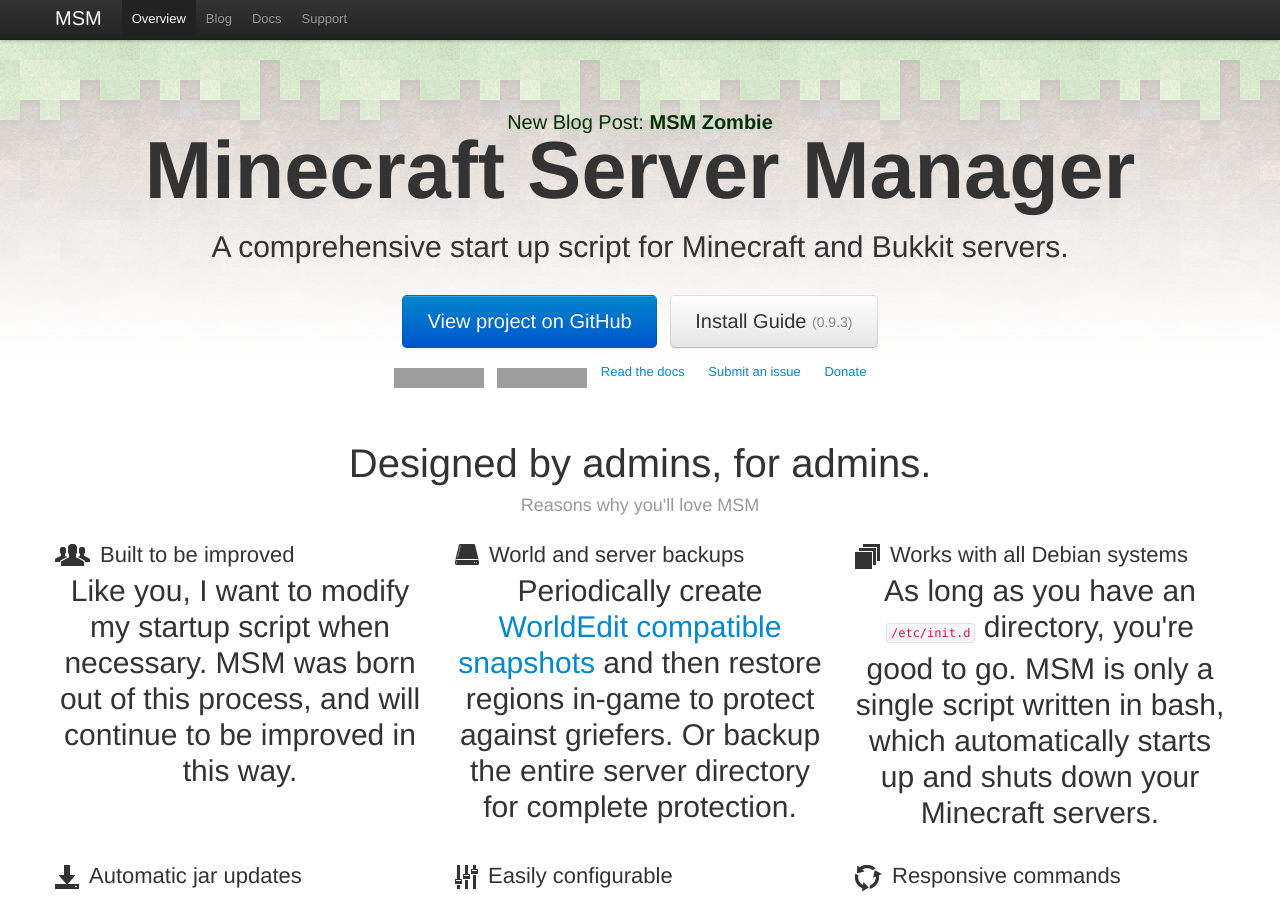
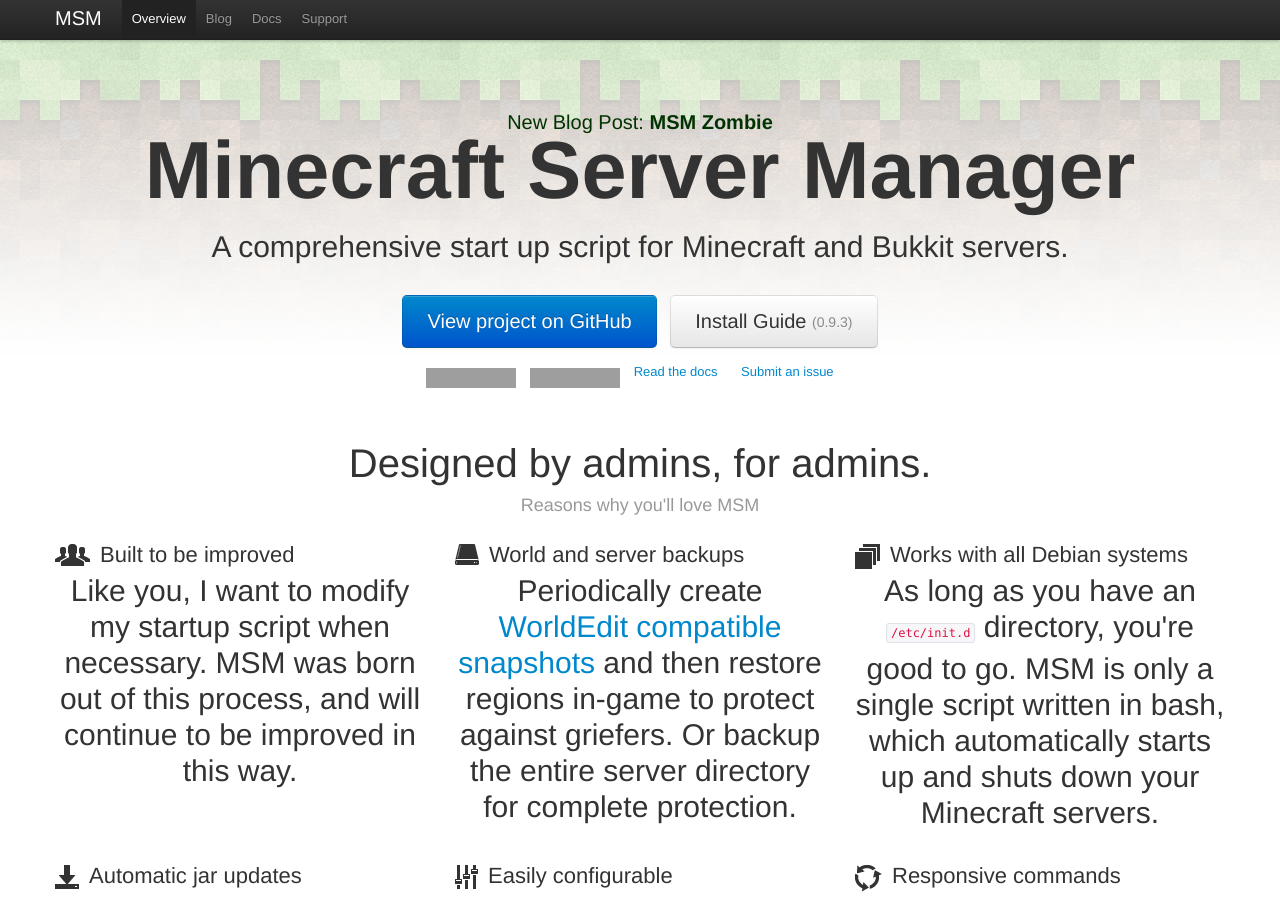
Before and after one commit to msmhq/msm, a Jekyll site: the page built from index.html, in a window 1280 px wide and 900 px high. Built offline with Jekyll 4.4.1, drawn with Linux system fonts in a browser that asks for light colours; nearby versions of some CDN libraries; the list of posts is cut into pages by our own code; comment, search, counter and statistics services are not loaded; grey boxes are pictures that could not be loaded.

Commit message:
Remove donation link from front page
I am no longer actively developing or maintaining the project

```diff
--- a/index.html
+++ b/index.html
@@ -28,7 +28,6 @@
           </li>
           <li class="text ga-track"><a href="{{ site.baseurl }}/docs/">Read the docs</a></li>
           <li class="text ga-track"><a href="https://github.com/msmhq/msm/issues">Submit an issue</a></li>
-          <li class="text ga-track"><a href="https://www.paypal.com/cgi-bin/webscr?cmd=_s-xclick&hosted_button_id=Z7XQDNF7U5GLL">Donate</a></li>
           <li>
             <div class="g-plusone" data-size="medium" data-href="https://msmhq.com/"></div>
           </li>
```
